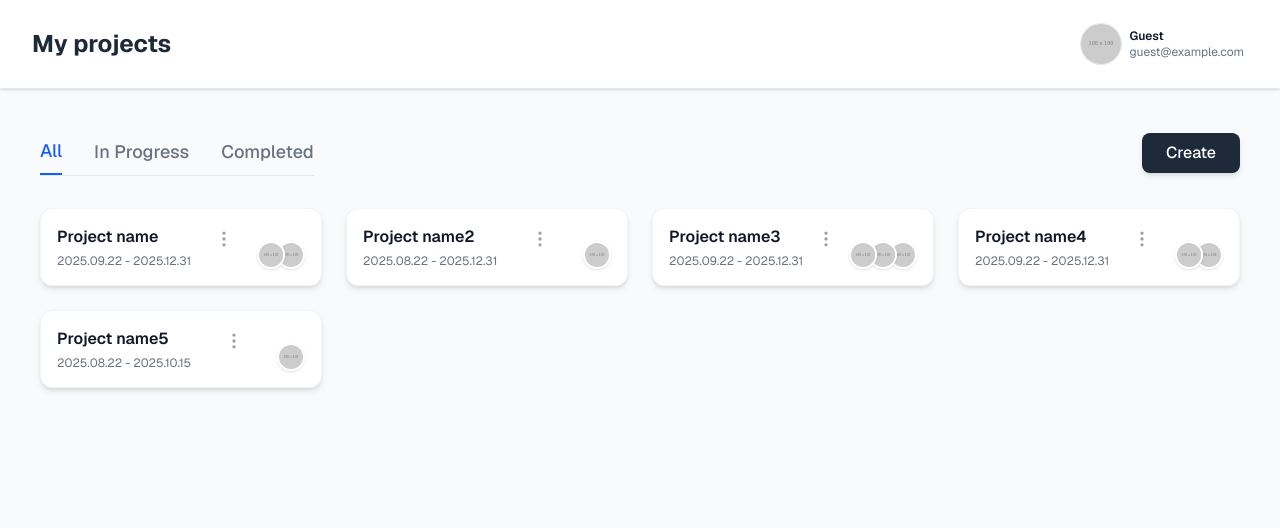
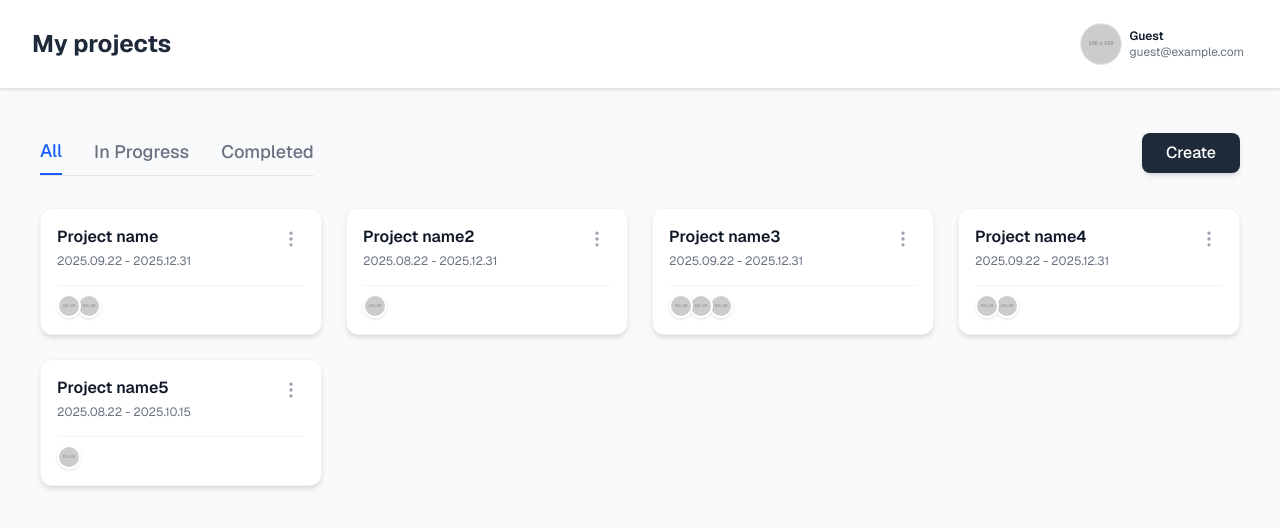
Before and after one commit to Sojiyeon/CoCal-front, a Next.js app in the folder cocal-front/: page /dashboard in a window 1280 px wide. Shown: the top 528 px of the page. Built offline with nearby package versions, Linux system fonts and the light colour scheme.

Commit message:
팀원 사진 위치 수정

```diff
--- a/cocal-front/src/components/dashboard/Dashboard.tsx
+++ b/cocal-front/src/components/dashboard/Dashboard.tsx
@@ -5,7 +5,7 @@ import Link from 'next/link';
 import { useRouter } from 'next/navigation';
 import { Folder, MoreVertical, Moon, Settings, LogOut } from 'lucide-react';
 import CreateProjectModal, { ProjectFormData } from '@/components/modals/CreateProjectModal';
-import ProfileSettingsModal, { useUser, UserProvider } from '@/components/modals/ProfileSettingModal';
+import ProfileSettingsModal, { useUser } from '@/components/modals/ProfileSettingModal';
 import { fetchWithAuth } from '@/utils/authService';
 
 const API_BASE_URL = 'https://cocal-server.onrender.com';
@@ -173,8 +173,9 @@ const ProjectCard: FC<{ project: Project }> = ({ project }) => {
 
     return (
         <div className="bg-white p-4 rounded-xl shadow-md hover:shadow-lg transition duration-200 relative border border-gray-100">
-            <div className="flex justify-between items-start">
-                <div className="flex flex-col">
+            {/* 상단 (이름, 날짜, 드롭다운 버튼) */}
+            <div className="flex justify-between items-start mb-4">
+                <div className="flex flex-col flex-grow">
                     <h3 className="font-semibold text-gray-900 line-clamp-1">{project.name}</h3>
                     <p className="text-xs text-gray-500 mt-1">
                         {formatDates(project.startDate, project.endDate)}
@@ -189,26 +190,26 @@ const ProjectCard: FC<{ project: Project }> = ({ project }) => {
                         <MoreVertical className="w-5 h-5" />
                     </button>
                 </div>
-                <div className="flex items-center space-x-[-8px] mt-4">
+            </div>
+            <div className="flex items-center space-x-[-4px] pt-2 border-t border-gray-100">
                 {visibleMembers.map((member, index) => (
                     // 이미지 스택 효과를 위해 z-index와 negative margin 사용
                     <img
                         key={member.id || index}
                         src={member.imageUrl}
+                        title={member.name}
                         alt={member.name || 'Team member'}
                         // Tailwind CSS: w-7 h-7, rounded-full, border-2 border-white
-                            className="w-7 h-7 rounded-full object-cover border-2 border-white shadow-sm transition transform hover:scale-110"
+                        className="w-6 h-6 rounded-full object-cover border-2 border-white shadow-sm transition transform hover:scale-110"
                         style={{ zIndex: visibleMembers.length - index }}
                     />
                 ))}
                 {extraMembersCount > 0 && (
-                        <div className="w-7 h-7 rounded-full bg-gray-200 border-2 border-white shadow-sm flex items-center justify-center text-xs font-medium text-gray-600 z-10">
+                    <div className="w-6 h-6 rounded-full bg-gray-200 border-2 border-white shadow-sm flex items-center justify-center text-xs font-medium text-gray-600 z-10">
                         +{extraMembersCount}
                     </div>
                 )}
             </div>
-            </div>
-
             {/* 드롭다운 메뉴 (Edit/Delete) */}
             {isDropdownOpen && (
                 <div
@@ -548,9 +549,9 @@ const calculateProjectStatus = (startDateStr: string, endDateStr: string): 'In P
         if (selectedCategory === 'All') return true;
         return project.status === selectedCategory;
     });
+
     const handleOpenSettingsModal = () => setIsSettingsModalOpen(true);
     const handleCloseSettingsModal = () => setIsSettingsModalOpen(false);
-
 
         /*
             const handleLogout = async () => {
@@ -620,22 +621,20 @@ const calculateProjectStatus = (startDateStr: string, endDateStr: string): 'In P
                     onSelectCategory={setSelectedCategory}
                     onOpenCreateModal={() => setIsCreateModalOpen(true)}
                 />
-
                 {/* 프로젝트 목록 표시 */}
-                {projects.length === 0 ? (
+                {isLoadingProjects ? (
+                    <div className="flex justify-center items-center py-20">
+                        <div className="animate-spin rounded-full h-10 w-10 border-b-2 border-gray-800"></div>
+                    </div>
+                ) : filteredProjects.length === 0 ? (
                     <EmptyState selectedCategory={selectedCategory} />
                 ) : (
                     <div className="grid grid-cols-2 md:grid-cols-3 lg:grid-cols-4 gap-6">
                         {filteredProjects.map(project => (
-                            // [추가] 캘린더 연동
                             <Link href={`/calendar/${project.id}`} key={project.id}>
                                 <ProjectCard project={project} />
                             </Link>
                         ))}
-                        {/*이전 코드 주석처리*/}
-                        {/*{filteredProjects.map(project => (*/}
-                        {/*    <ProjectCard key={project.id} project={project} />*/}
-                        {/*))}*/}
                     </div>
                 )}
             </main>
```
Lines whose indentation alone changed are shown as unchanged.
